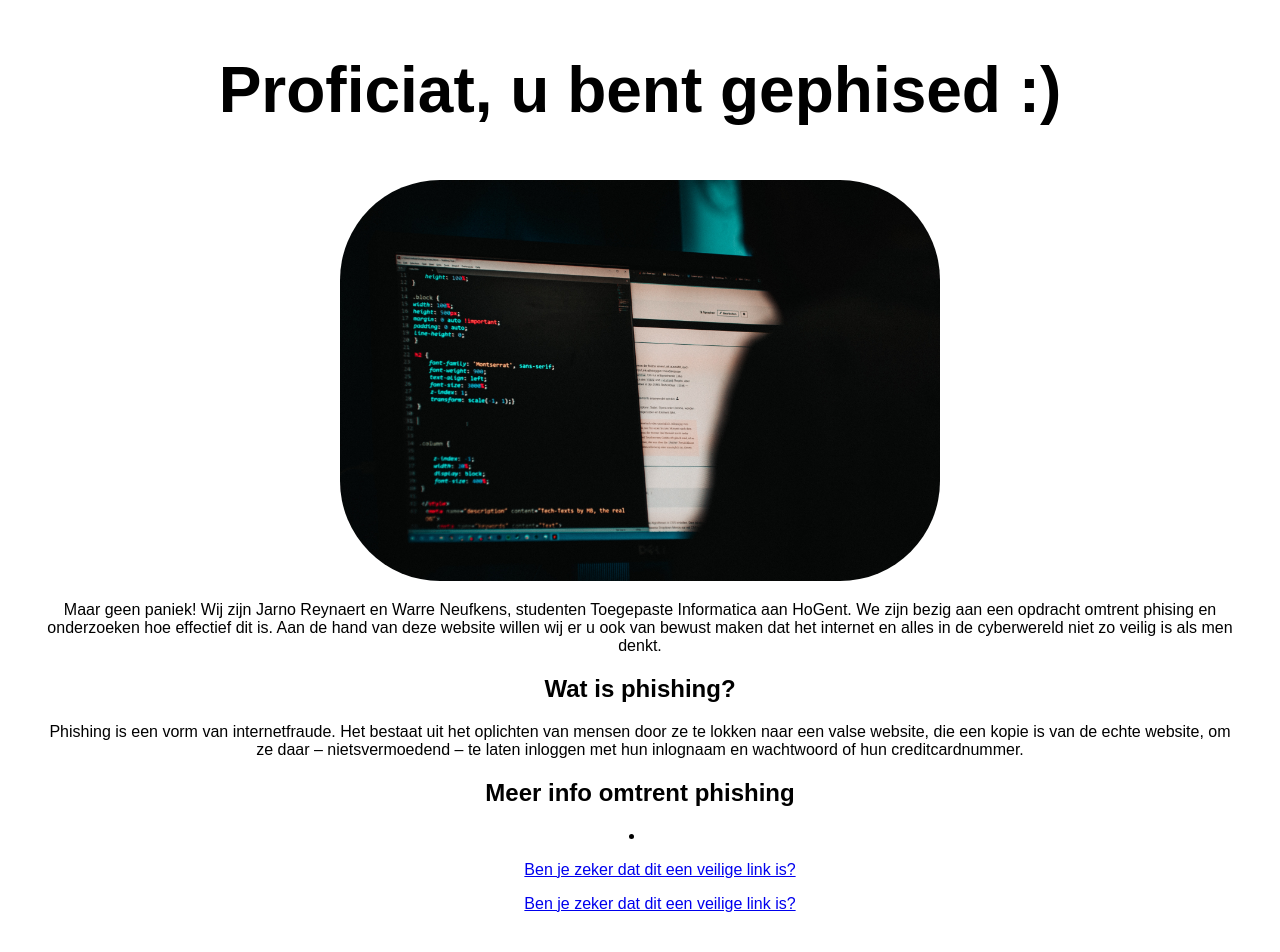
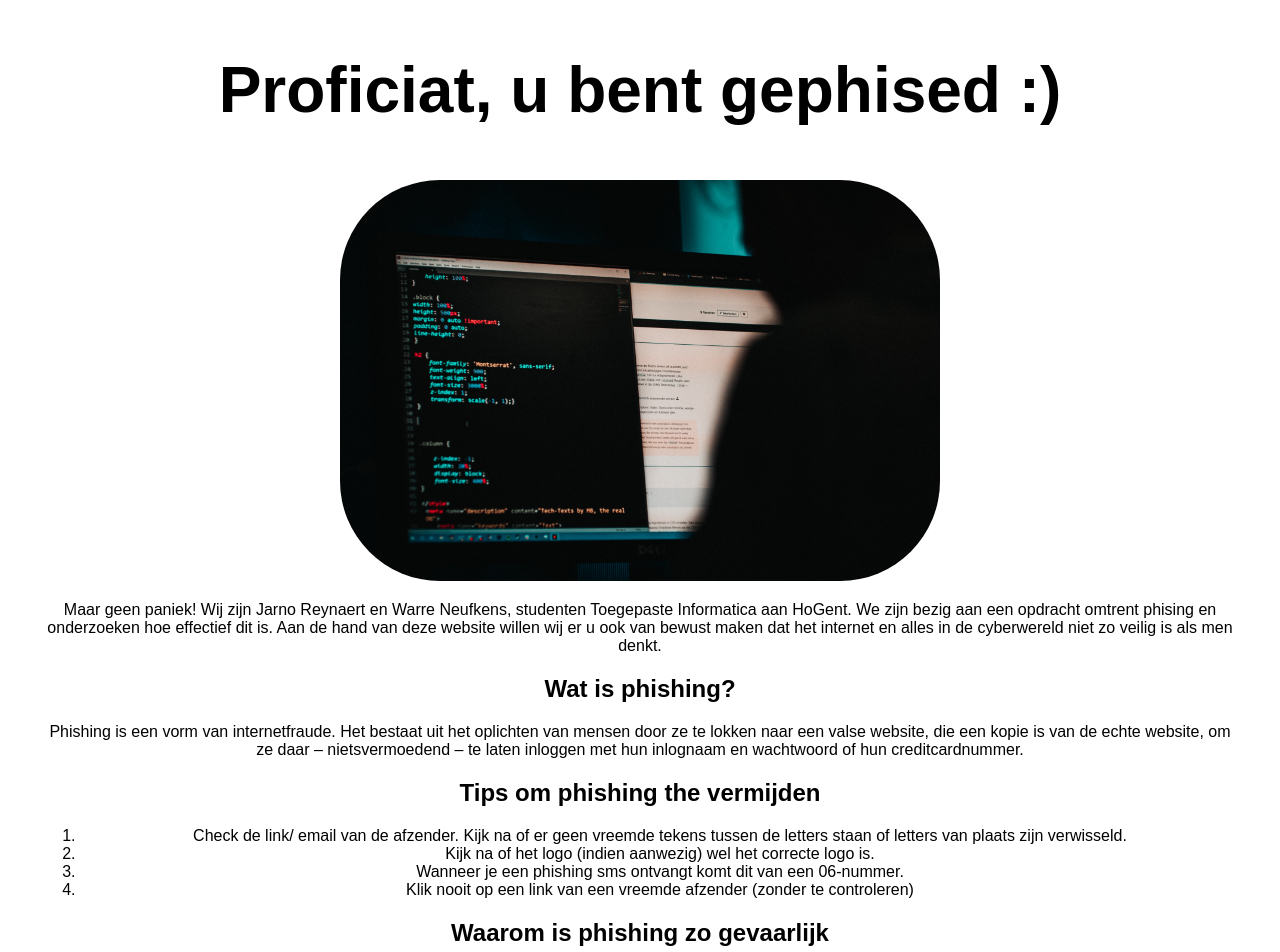
Before and after one commit to warreneufkens/website-phising-prevention, a React (Create React App) app: page / in a window 1280 px wide. Shown: the top 952 px of the page. Built offline with nearby package versions, Linux system fonts and the light colour scheme; a web font is replaced by a local one.

Commit message:
Update Home.jsx

```diff
--- a/src/pages/Home/Home.jsx
+++ b/src/pages/Home/Home.jsx
@@ -17,11 +17,24 @@ const Home = () => {
         <p>Phishing is een vorm van internetfraude. Het bestaat uit het oplichten van mensen door ze te lokken naar een valse website, die een kopie is van de echte website, om ze daar – nietsvermoedend – te laten inloggen met hun inlognaam en wachtwoord of hun creditcardnummer.</p>
       </div>
       <div>
+        <h2>Tips om phishing the vermijden</h2>
+        <ol>
+          <li>Check de link/ email van de afzender. Kijk na of er geen vreemde tekens tussen de letters staan of letters van plaats zijn verwisseld.</li>
+          <li>Kijk na of het logo (indien aanwezig) wel het correcte logo is.</li>
+          <li>Wanneer je een phishing sms ontvangt komt dit van een 06-nummer.</li>
+          <li>Klik nooit op een link van een vreemde afzender (zonder te controleren)</li>
+        </ol>
+      </div>
+      <div>
+        <h2>Waarom is phishing zo gevaarlijk</h2>
+        <p></p>
+      </div>
+      <div>
         <h2>Meer info omtrent phishing</h2>
-        <li>
-          <ul><a href="https://nl.wikipedia.org/wiki/Phishing">Ben je zeker dat dit een veilige link is?</a></ul>
-          <ul><a href="https://www.vlaanderen.be/consumentenbescherming/phishing">Ben je zeker dat dit een veilige link is?</a></ul>
-        </li>
+        <ul>
+          <li><a href="https://nl.wikipedia.org/wiki/Phishing">Wikipedia</a></li>
+          <li><a href="https://www.vlaanderen.be/consumentenbescherming/phishing">Vlaanderen</a></li>
+        </ul>
       </div>
     </section>
   )
```
